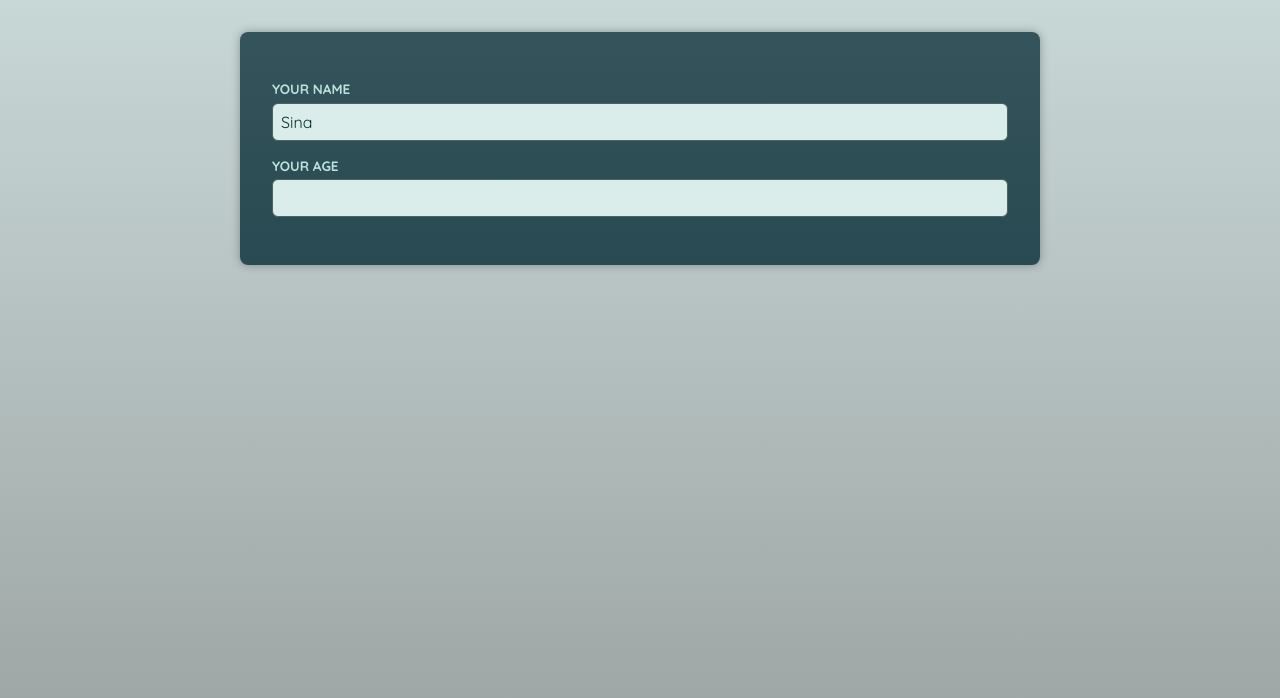
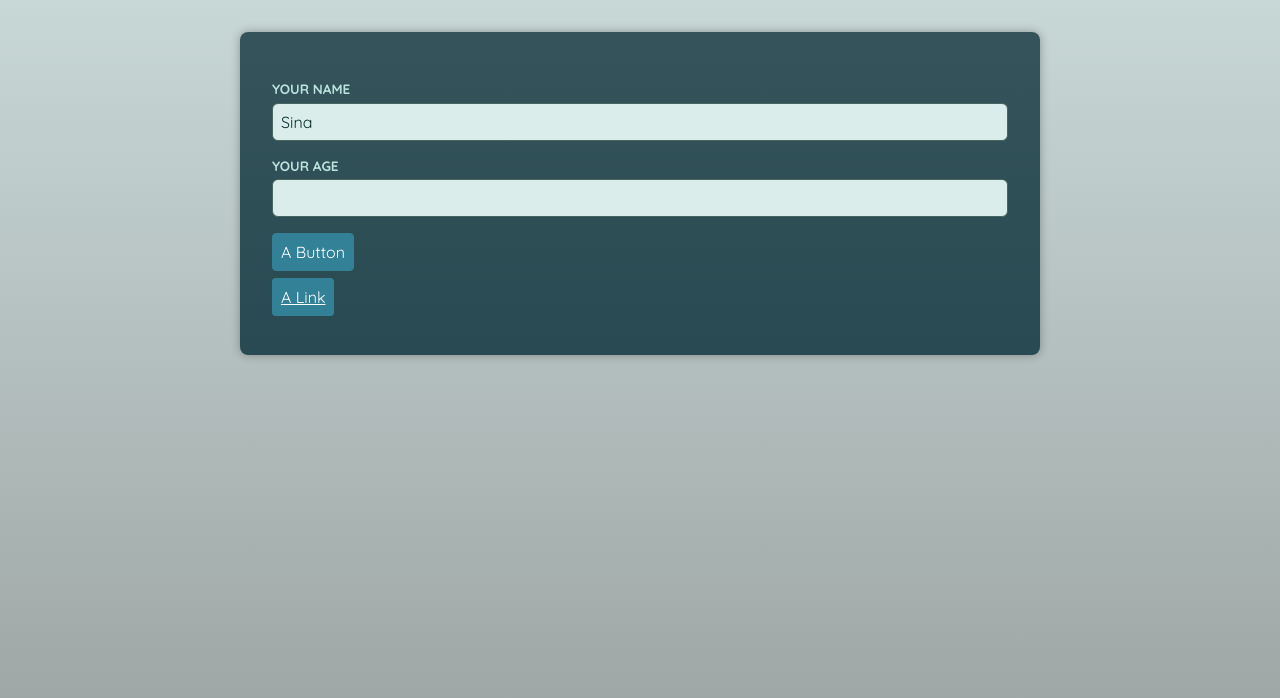
Before and after one commit to Sizzlesina/Typescript-maximilian, a React (Vite) app in the folder 3-advanced-components/: page / in a window 1280 px wide. Shown: the top 698 px of the page. Built offline with nearby package versions, Linux system fonts and the light colour scheme; a web font is replaced by a local one.

Commit message:
Custome Button component

```diff
--- a/3-advanced-components/src/App.tsx
+++ b/3-advanced-components/src/App.tsx
@@ -1,5 +1,6 @@
 /** @format */
 
+import Button from "./components/Button";
 import Input from "./components/Input";
 
 function App() {
@@ -7,6 +8,14 @@
     <main>
       <Input label='Your name' id='name' type='text' value={"Sina"} disabled />
       <Input label='Your age' id='age' type='number' />
+      <p>
+        <Button el='button'>A Button</Button>
+      </p>
+      <p>
+        <Button el='anchor' href='https://google.com'>
+          A Link
+        </Button>
+      </p>
     </main>
   );
 }
--- /dev/null
+++ b/3-advanced-components/src/components/Button.tsx
@@ -0,0 +1,21 @@
+/** @format */
+
+import { type ComponentPropsWithoutRef } from "react";
+
+type ButtonProps = {
+  el: "button";
+} & ComponentPropsWithoutRef<"button">;
+type AnchorProps = {
+  el: "anchor";
+} & ComponentPropsWithoutRef<"a">;
+function Button(props: ButtonProps | AnchorProps) {
+  // const { el, ...otherProps } = props;
+
+  if (props.el === "anchor") {
+    return <a className='button' {...props}></a>;
+  }
+
+  return <button className='button' {...props}></button>;
+}
+
+export default Button;
```
